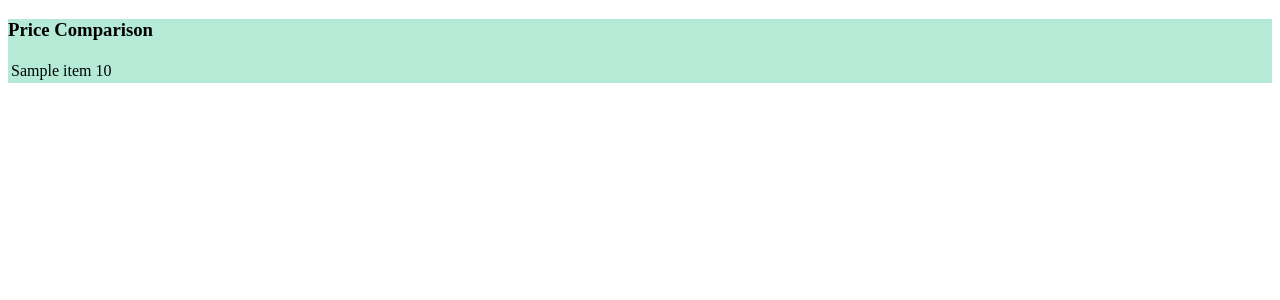
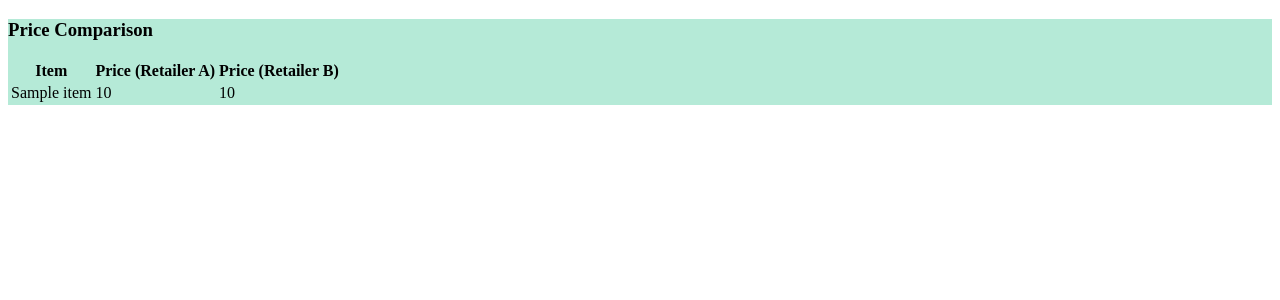
Before and after one commit to Kemuntofaith/Senior-Project, a Python web app: template frontEnd/templates/parent.html in a window 1280 px wide. Shown: the part 58-358 px from the top of the page. Run offline with Jinja, Linux system fonts and the light colour scheme; the template is opened without the code that fills it: most values are stand-ins (such as "Sample title", 1, 10 or a date in 2020).

Commit message:
additions

```diff
--- a/frontEnd/templates/parent.html
+++ b/frontEnd/templates/parent.html
@@ -4,8 +4,17 @@
   <div style="background: #B5EAD7;">  <!-- Pastel green card -->
     <h3>Price Comparison</h3>
     <table>
+      <tr>
+        <th>Item</th>
+        <th>Price (Retailer A)</th>
+        <th>Price (Retailer B)</th>
+      </tr>
       {% for item in items %}
-        <tr><td>{{ item.name }}</td><td>{{ item.price }}</td></tr>
+        <tr>
+          <td>{{ item.name }}</td>
+          <td>{{ item.price_retailer1 }}</td>
+          <td>{{ item.price_retailer2 }}</td>
+        </tr>
       {% endfor %}
     </table>
   </div>
```
